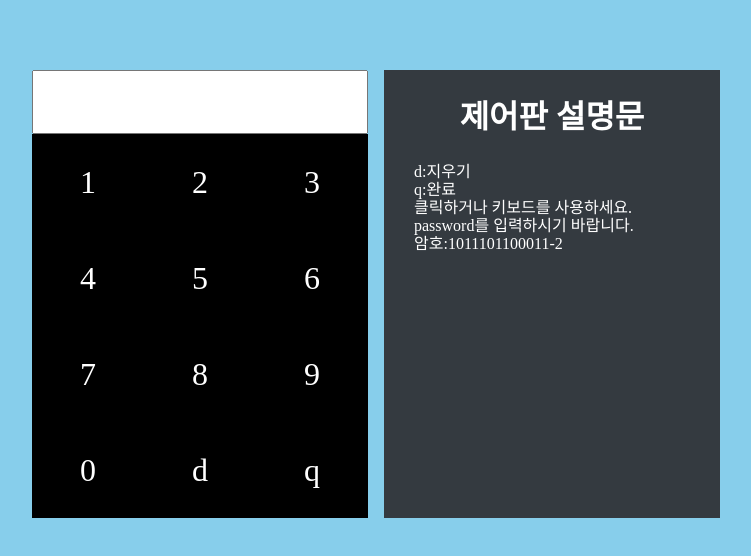
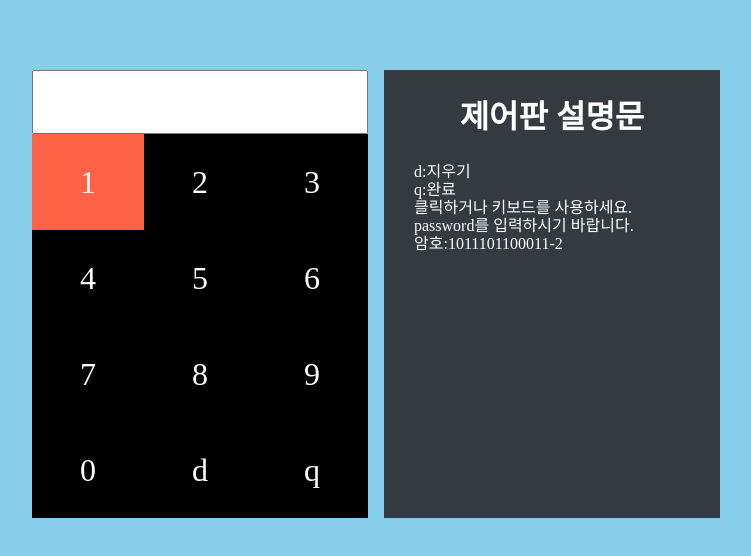
Before and after one commit to KEPO-KR/DT-me, a plain HTML site: page game/index.html in a window 1280 px wide. In both pictures the pointer is over the element 352 px from the left and 182 px from the top of the page. Shown: the whole page, without its empty margins (264-1015 px from the left). Drawn offline with Linux system fonts and the light colour scheme.

Commit message:
Update index.html

```diff
--- a/game/index.html
+++ b/game/index.html
@@ -22,6 +22,10 @@
         margin: 0;
         float: left;
         transition: all 0.2s ease;
+      }
+      span:hover {
+        background: tomato;
+        transform: scale(1);
       }
     .zz {
       background: tomato;
```
